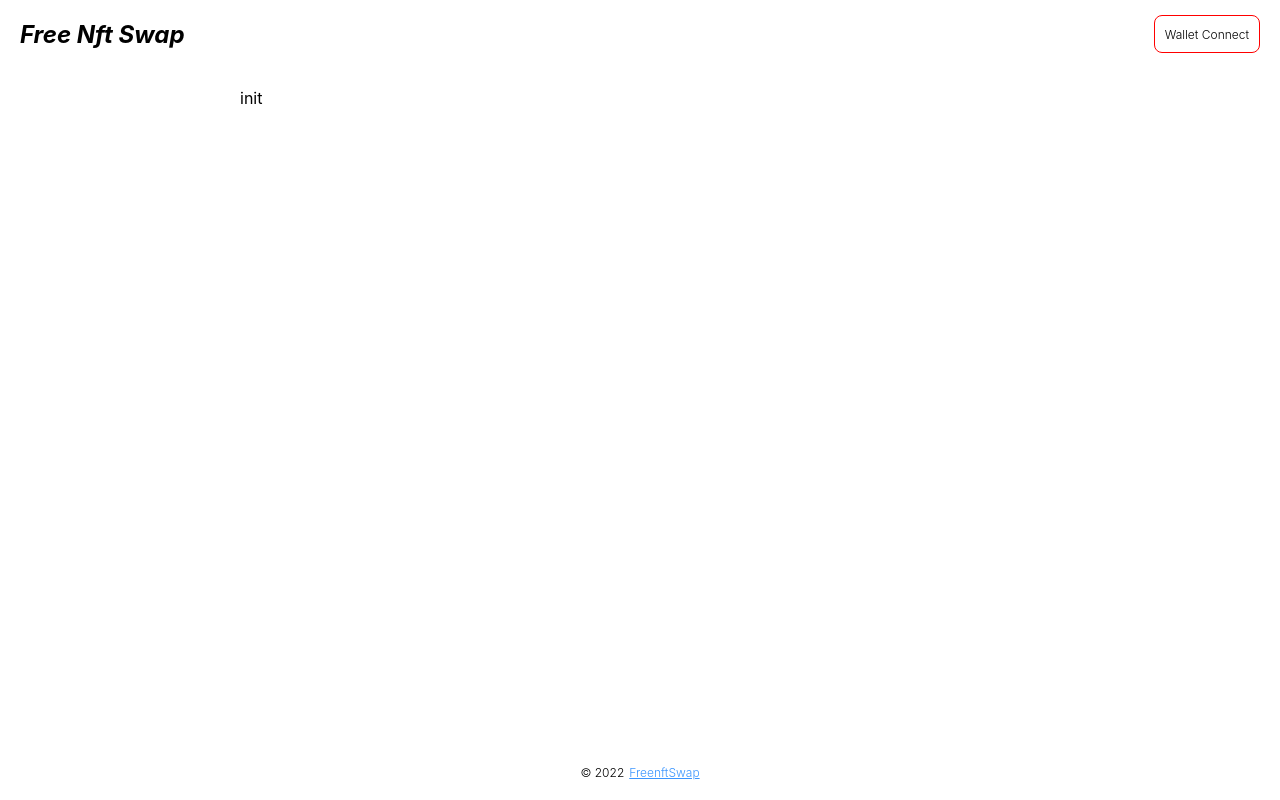
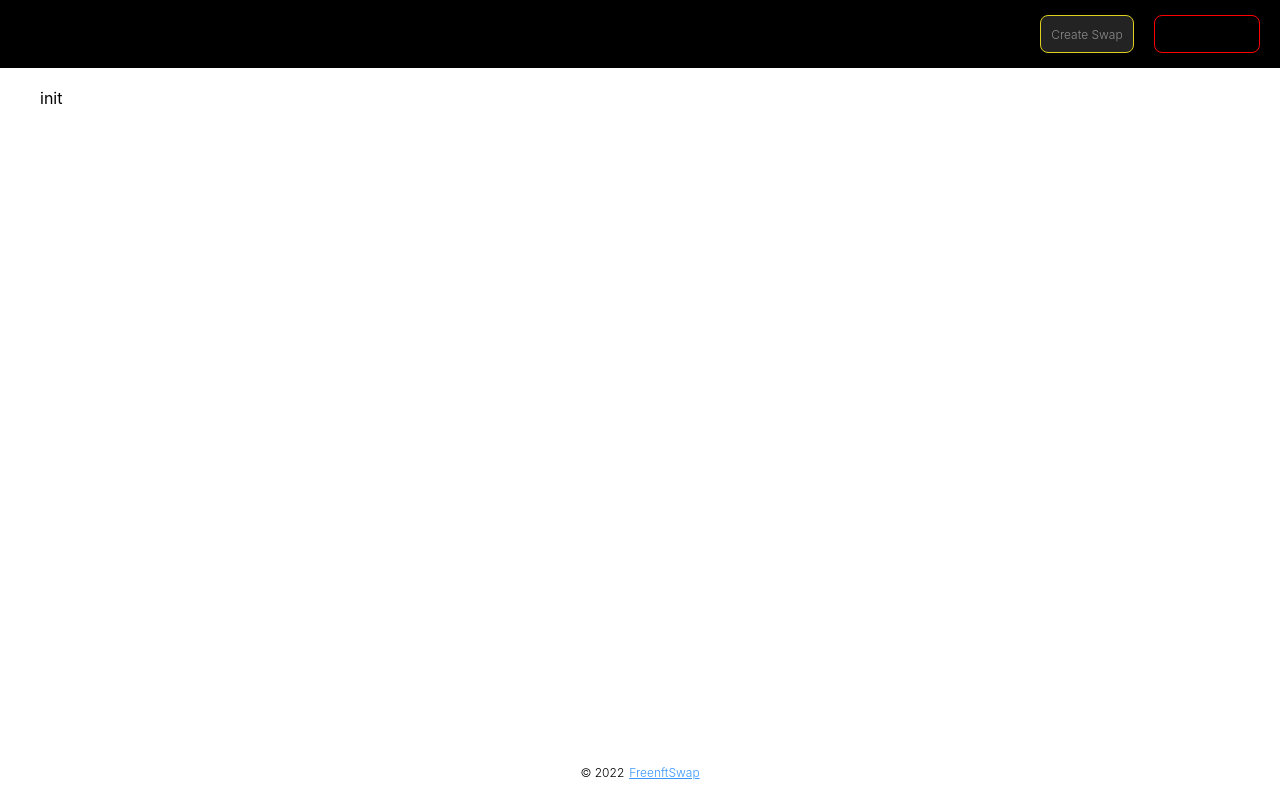
Before and after one commit to FREEnftswap/Freenftswap, a Next.js app: page / in a window 1280 px wide. Built offline with nearby package versions, Linux system fonts and the light colour scheme.

Commit message:
update: create Swap button

```diff
--- a/src/components/Layout/Layout.tsx
+++ b/src/components/Layout/Layout.tsx
@@ -24,6 +24,6 @@ const Container = styled.div`
 
 const Wrapper = styled.div`
   margin: 0 auto;
-  max-width: 840px;
+  max-width: 1240px;
   padding: 20px;
 `;
--- a/src/components/Navbar/Navbar.tsx
+++ b/src/components/Navbar/Navbar.tsx
@@ -10,9 +10,20 @@ const Navbar: React.FC<NavbarPropsType> = () => {
       <Container>
         <Wrapper>
           <h1>Free Nft Swap</h1>
-          <ConnectWallet>
-            <span>{walletAddress ? <>{walletAddress}</> : 'Wallet Connect'}</span>
-          </ConnectWallet>
+          <ButtonContainer>
+            {walletAddress ? (
+              <CreateSwapItem>
+                <span>Create Swap</span>
+              </CreateSwapItem>
+            ) : (
+              <CreateSwapItemDisAble>
+                <span>Create Swap</span>
+              </CreateSwapItemDisAble>
+            )}
+            <ConnectWallet>
+              <span>{walletAddress ? <>{walletAddress}</> : 'Wallet Connect'}</span>
+            </ConnectWallet>
+          </ButtonContainer>
         </Wrapper>
       </Container>
       <div style={{ height: '68px' }} />
@@ -29,13 +40,14 @@ const Container = styled.div`
   padding: 0px 20px;
   font-size: 12px;
   font-weight: 300;
+  z-index: 1000000;
+  background-color: #000;
 `;
 
 const Wrapper = styled.div`
   margin: 0 auto;
   max-width: 1240px;
   display: flex;
-
   align-items: center;
   justify-content: space-between;
   padding: 15px 0;
@@ -43,6 +55,12 @@ const Wrapper = styled.div`
     font-style: italic;
     margin: 0;
   }
+`;
+const ButtonContainer = styled.div`
+  display: flex;
+  justify-content: center;
+  align-items: center;
+  gap: 0 20px;
 `;
 
 const ConnectWallet = styled.div`
@@ -59,3 +77,35 @@ const ConnectWallet = styled.div`
     text-align: center;
   }
 `;
+
+const CreateSwapItem = styled.div`
+  border: 1px solid #ddd022;
+  border-radius: 8px;
+  display: flex;
+  justify-content: center;
+  align-items: center;
+  padding: 10px;
+  height: 38px;
+  cursor: pointer;
+
+  span {
+    text-align: center;
+  }
+`;
+
+const CreateSwapItemDisAble = styled.div`
+  border: 1px solid #ddd022;
+  border-radius: 8px;
+  display: flex;
+  justify-content: center;
+  align-items: center;
+  padding: 10px;
+  height: 38px;
+  cursor: not-allowed;
+  color: #8d8d8d;
+  background-color: #232323;
+
+  span {
+    text-align: center;
+  }
+`;
```
